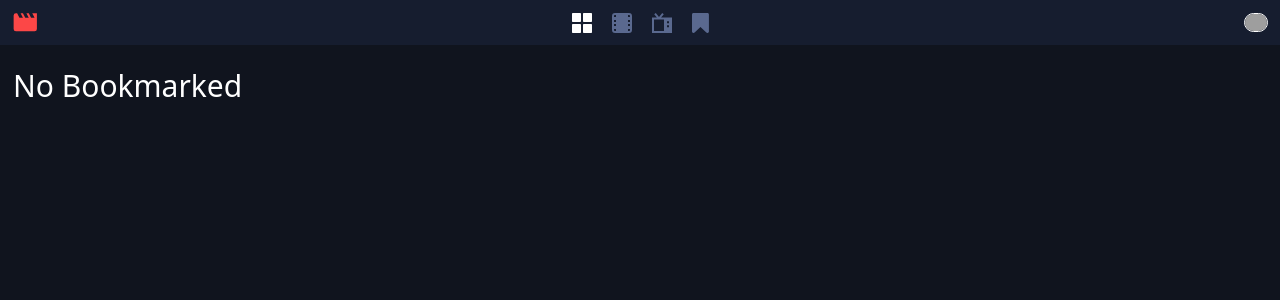
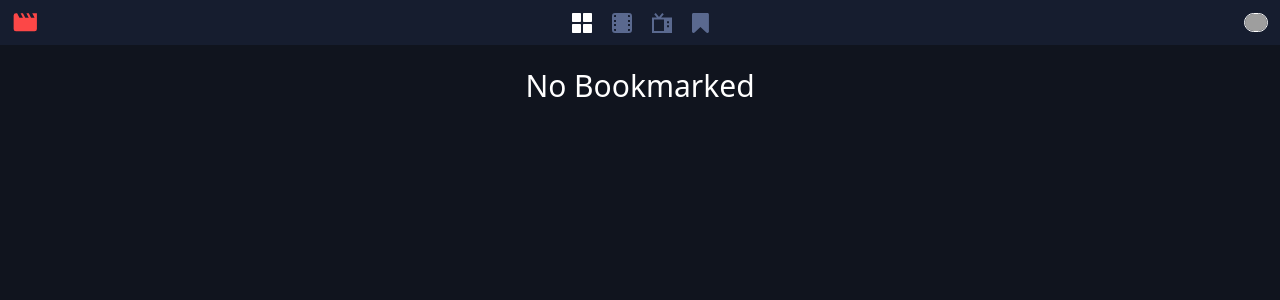
Before and after one commit to Bdmnss/entertainment-web-app, a Next.js app: page /bookmarkPage in a window 1280 px wide. Shown: the top 300 px of the page. Built offline with nearby package versions, Linux system fonts and the light colour scheme; grey boxes are pictures that could not be loaded.

Commit message:
update styles

```diff
--- a/app/bookmarkPage/page.tsx
+++ b/app/bookmarkPage/page.tsx
@@ -15,7 +15,7 @@
 
   return (
     <div className="bg-[#10141e] min-h-screen min-w-screen px-[1.3rem] pt-7 pb-10">
-      <div className=" flex flex-wrap gap-[1.3rem] ">
+      <div className=" flex flex-wrap gap-[1.3rem] justify-center">
         {hasBookmarkedItems ? (
           bookmarkStore.data.map((item) =>
             item.isBookmarked ? (
--- a/components/MainContent.tsx
+++ b/components/MainContent.tsx
@@ -17,7 +17,7 @@
       <h2 className="text-white text-[2rem] font-light mb-[2.4rem]">
         Recommended for you
       </h2>
-      <div className="flex flex-wrap gap-[1.3rem]">
+      <div className="flex flex-wrap gap-[1.3rem] justify-center">
         {data.map((item) =>
           (pageStore.currentPage === "home" && !item.isTrending) ||
           (pageStore.currentPage === "movies" && item.category === "Movie") ||
```
